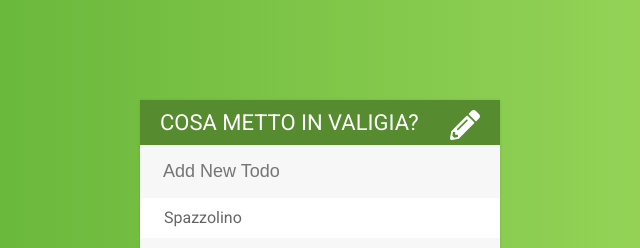
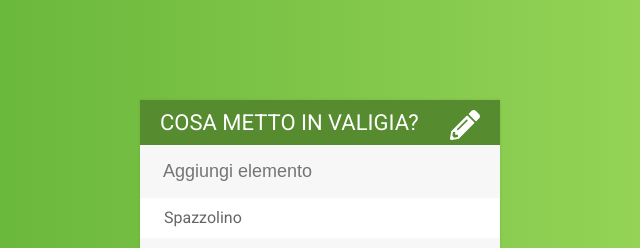
Before and after one commit to RahelTD/Todo-list, a plain HTML site: page index.html in a window 1280 px wide. Shown: the top 248 px of the page, 320-960 px from the left. Drawn offline with Linux system fonts and the light colour scheme.

Commit message:
Update index.html

```diff
--- a/index.html
+++ b/index.html
@@ -13,7 +13,7 @@
 <body>
 <div id="container">
 	<h1>Cosa metto in valigia? <span id="toggle-form"><svg xmlns="http://www.w3.org/2000/svg" aria-hidden="true" data-prefix="fas" data-icon="pencil-alt" class="svg-inline--fa fa-pencil-alt fa-w-16" role="img" viewBox="0 0 512 512"><path fill="currentColor" d="M497.9 142.1l-46.1 46.1c-4.7 4.7-12.3 4.7-17 0l-111-111c-4.7-4.7-4.7-12.3 0-17l46.1-46.1c18.7-18.7 49.1-18.7 67.9 0l60.1 60.1c18.8 18.7 18.8 49.1 0 67.9zM284.2 99.8L21.6 362.4.4 483.9c-2.9 16.4 11.4 30.6 27.8 27.8l121.5-21.3 262.6-262.6c4.7-4.7 4.7-12.3 0-17l-111-111c-4.8-4.7-12.4-4.7-17.1 0zM124.1 339.9c-5.5-5.5-5.5-14.3 0-19.8l154-154c5.5-5.5 14.3-5.5 19.8 0s5.5 14.3 0 19.8l-154 154c-5.5 5.5-14.3 5.5-19.8 0zM88 424h48v36.3l-64.5 11.3-31.1-31.1L51.7 376H88v48z"/></svg></span><!-- <i class="fas fa-pencil-alt"></i> --></h1>
-	<input type="text" placeholder="Add New Todo">
+	<input type="text" placeholder="Aggiungi elemento">
 
 	<ul>
 		<li><span><i class="far fa-trash-alt"></i></span> Spazzolino</li>
```
